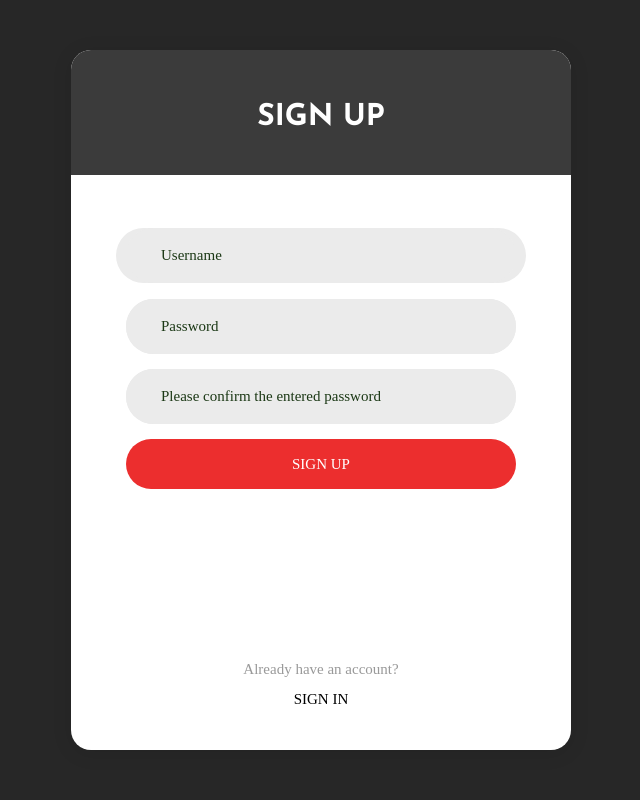
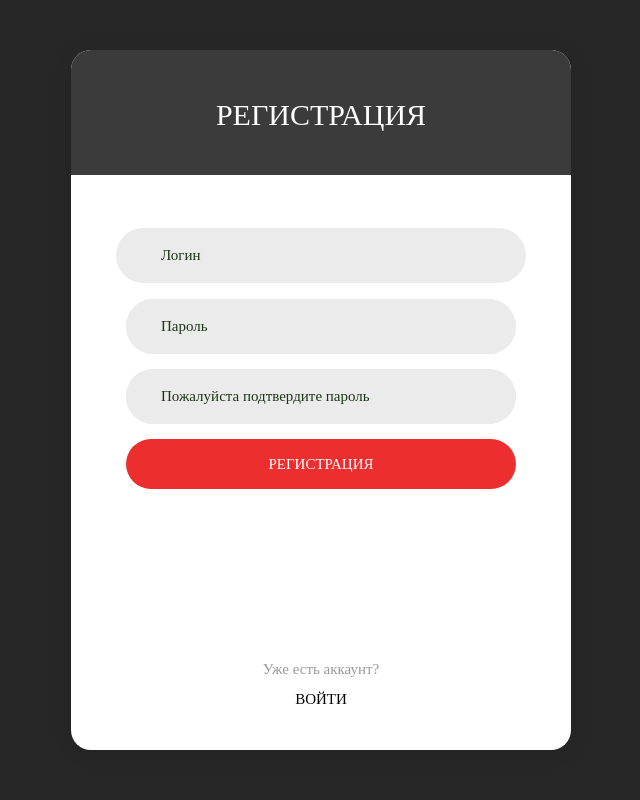
Before and after one commit to unlimmitted/Electro, a Django app: page /register/ in a window 1280 px wide. Shown: the whole page, without its empty margins (319-959 px from the left). Run offline with Django 4.2, Linux system fonts and the light colour scheme; some libraries are stand-ins or nearby versions; some web fonts are replaced.

Commit message:
translate&fix

```diff
--- a/eshop/forms.py
+++ b/eshop/forms.py
@@ -5,11 +5,11 @@ from eshop.models import *
 
 class RegisterUserForm(UserCreationForm):
     username = forms.EmailField(label='Почта', widget=forms.EmailInput(attrs={
-        'class': 'input100', 'placeholder': 'Username'}))
+        'class': 'input100', 'placeholder': 'Логин'}))
     password1 = forms.CharField(label='Password', widget=forms.PasswordInput(attrs={
-        'class': 'input100', 'placeholder': 'Password'}))
+        'class': 'input100', 'placeholder': 'Пароль'}))
     password2 = forms.CharField(label='Please confirm the entered password', widget=forms.PasswordInput(attrs={
-        'class': 'input100', 'placeholder': 'Please confirm the entered password'}))
+        'class': 'input100', 'placeholder': 'Пожалуйста подтвердите пароль'}))
 
     class Meta:
         model = User
@@ -17,10 +17,10 @@ class RegisterUserForm(UserCreationForm):
 
 
 class LoginUserForm(AuthenticationForm):
-    username = forms.CharField(label='Email', widget=forms.TextInput(attrs={
-        'class': 'input100', 'placeholder': 'Username'}))
+    username = forms.CharField(label='Логин', widget=forms.TextInput(attrs={
+        'class': 'input100', 'placeholder': 'Логин'}))
     password = forms.CharField(label='Пароль', widget=forms.PasswordInput(attrs={
-        'class': 'input100', 'placeholder': 'Password'}))
+        'class': 'input100', 'placeholder': 'Пароль'}))
 
 
 class AddToCart(forms.ModelForm):
--- a/eshop/templates/register.html
+++ b/eshop/templates/register.html
@@ -33,19 +33,19 @@
 				<form class="login100-form validate-form p-l-55 p-r-55 p-t-178" method="post" style="color: red;">
                     {% csrf_token %}
 					<span class="login100-form-title">
-						SIGN UP
+						РЕГИСТРАЦИЯ
 					</span>
-					<div class="wrap-input100 validate-input m-b-16" data-validate="Please enter username">
+					<div class="wrap-input100 validate-input m-b-16" data-validate="Пожалуйста введите логин">
 						{{ form.username }}
 						<span class="focus-input100"></span>
 					</div>
 
-					<div class="wrap-input100 validate-input" data-validate = "Please enter password" style="margin-bottom: 15px;">
+					<div class="wrap-input100 validate-input" data-validate = "Пожалуйста введите пароль" style="margin-bottom: 15px;">
 						{{ form.password1 }}
 						<span class="focus-input100"></span>
 					</div>
 
-                    <div class="wrap-input100 validate-input" data-validate = "Please confirm the entered password" style="margin-bottom: 15px;">
+                    <div class="wrap-input100 validate-input" data-validate = "Пожалуйста подтвердите введенный пароль" style="margin-bottom: 15px;">
 						{{ form.password2 }}
 						<span class="focus-input100"></span>
 					</div>
@@ -54,17 +54,17 @@
 
 					<div class="container-login100-form-btn" style="color: red;">
 						<button class="login100-form-btn">
-							Sign up
+							Регистрация
 						</button>
 					</div>
 
 					<div class="flex-col-c p-t-170 p-b-40">
 						<span class="txt1 p-b-9">
-							Already have an account?
+							Уже есть аккаунт?
 						</span>
 
 						<a href="{% url 'login' %}" class="txt3" style="color: black;">
-							Sign in
+							Войти
 						</a>
 					</div>
 				</form>
```
Also changed, not shown: eshop/templates/login.html (+6 -6 lines).
